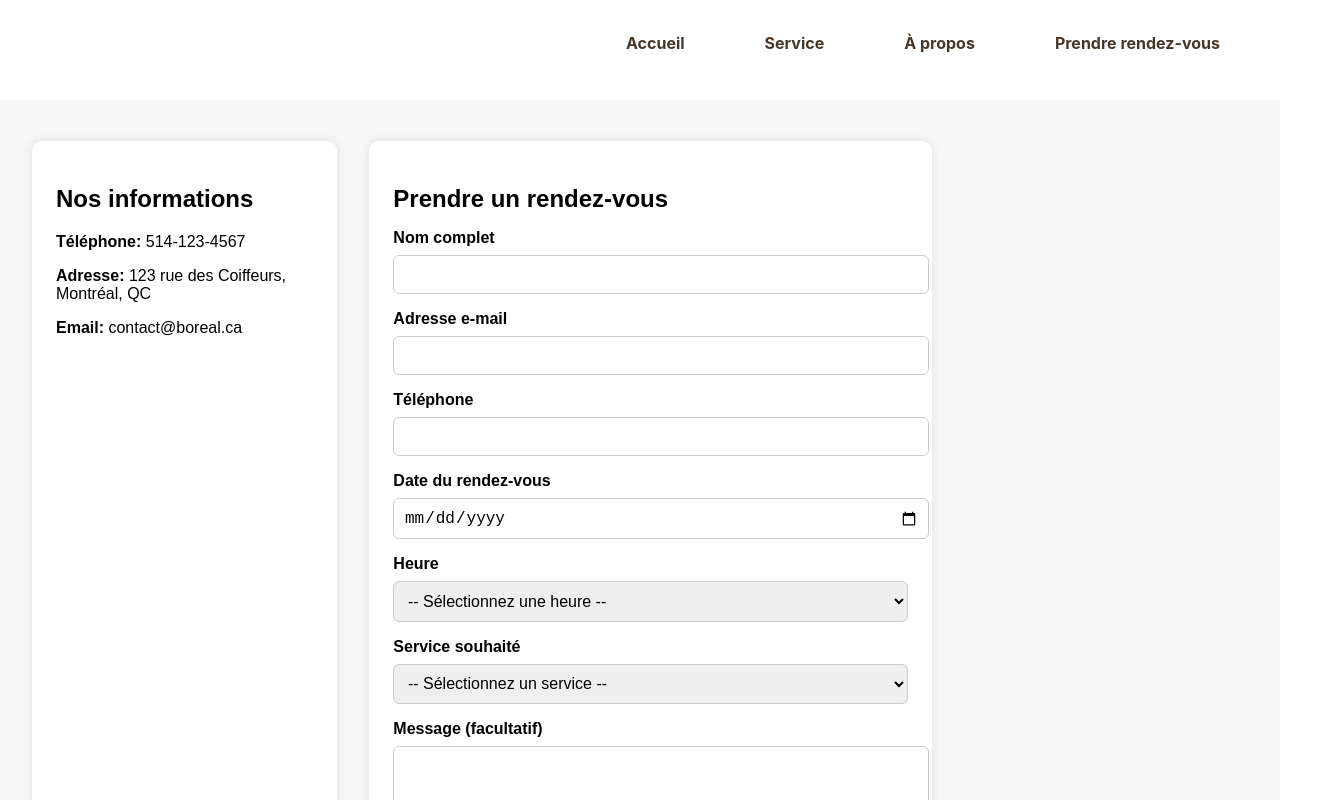
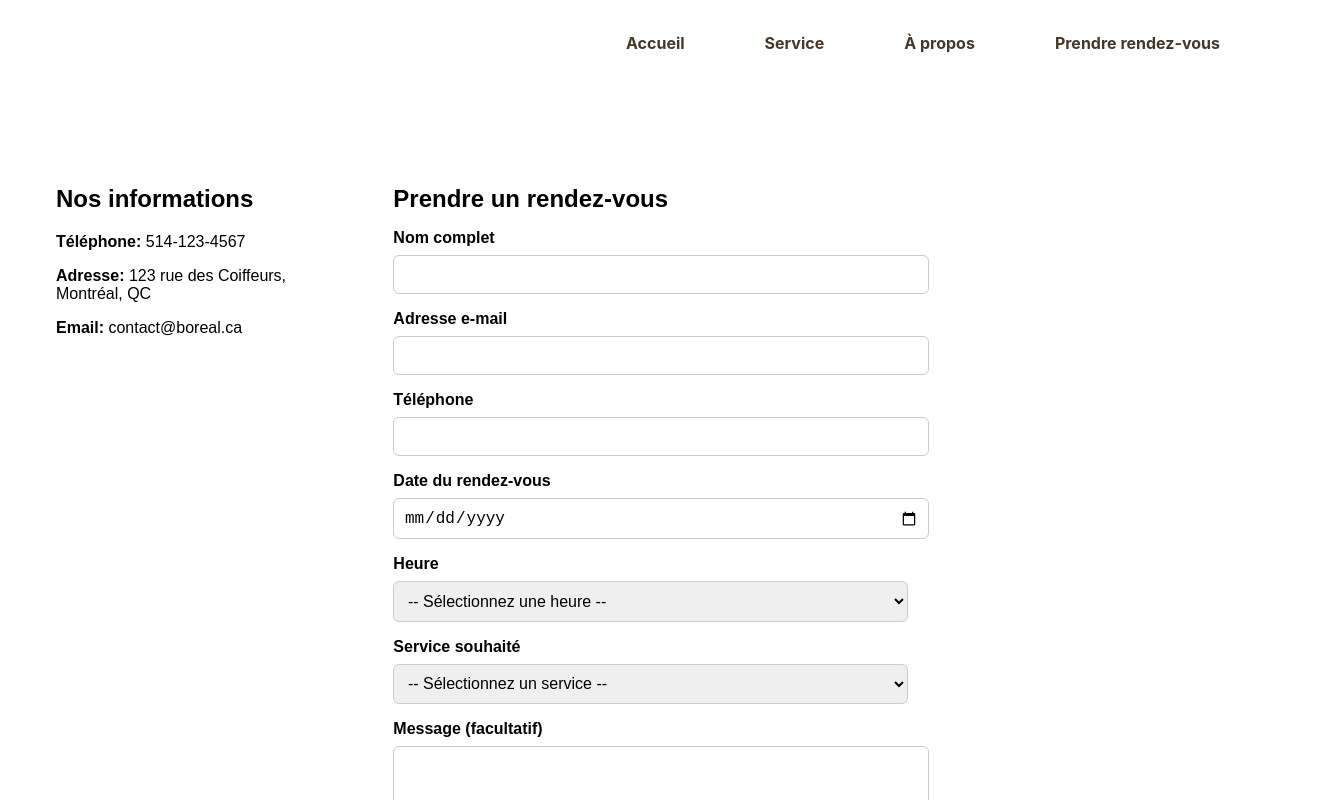
Before and after one commit to RayaneBGit/coupe-express-site-SEG3525, a React (Create React App) app: page /contact in a window 1280 px wide. Shown: the top 800 px of the page, 1344 px wide, since content can reach past the window. Built offline with nearby package versions, Linux system fonts and the light colour scheme.

Commit message:
form test 2 50%

```diff
--- a/src/pages/Contact.module.css
+++ b/src/pages/Contact.module.css
@@ -4,8 +4,9 @@
   padding: 2rem;
   margin-top: 100px;
   font-family: sans-serif;
-  background-color: #f7f7f7;
+  background-color: #ffffff;
   min-height: 100vh;
+  width: 100%;
 }
 
 .content {
@@ -21,7 +22,7 @@
   background-color: #ffffff;
   padding: 1.5rem;
   border-radius: 10px;
-  box-shadow: 0 0 10px rgba(0,0,0,0.1);
+  width: 50%;
 }
 
 .formSection {
@@ -29,7 +30,7 @@
   background-color: #ffffff;
   padding: 1.5rem;
   border-radius: 10px;
-  box-shadow: 0 0 10px rgba(0,0,0,0.1);
+  width: 50%;
 }
 
 .title {
```
